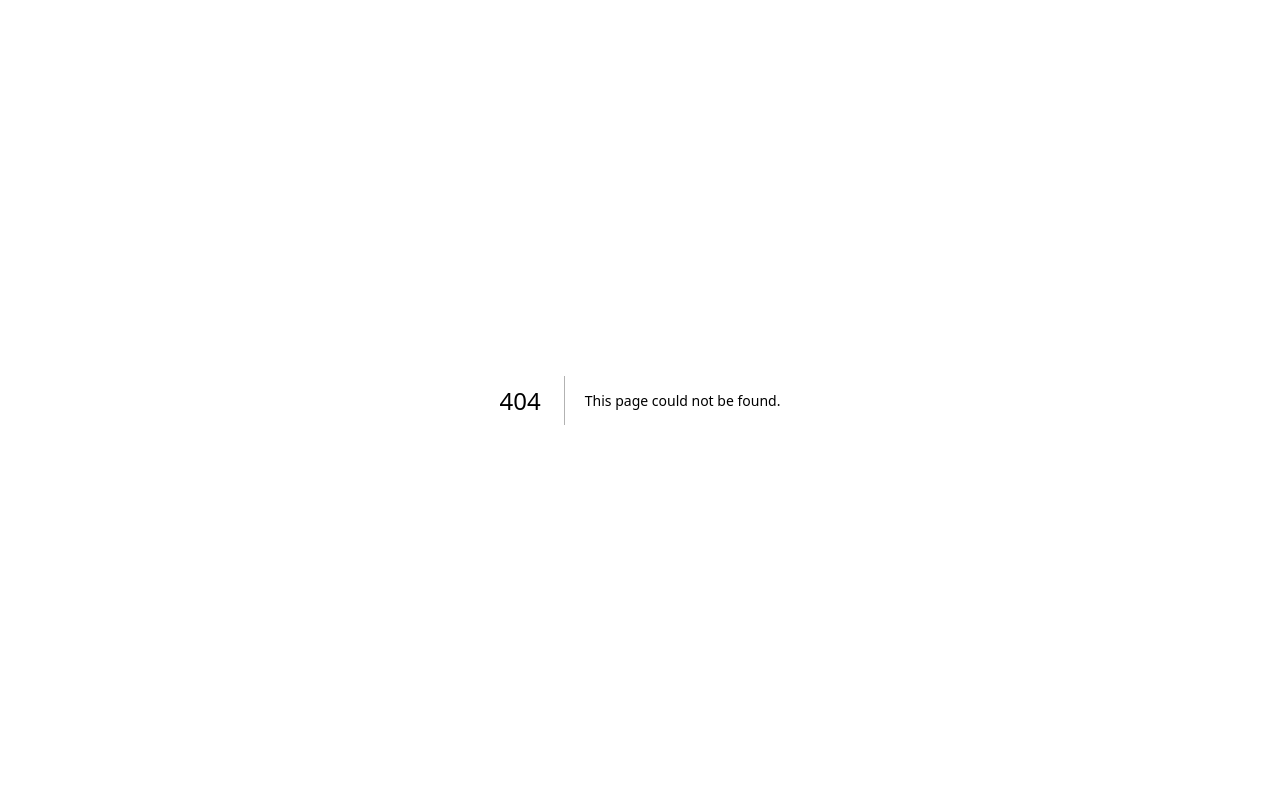
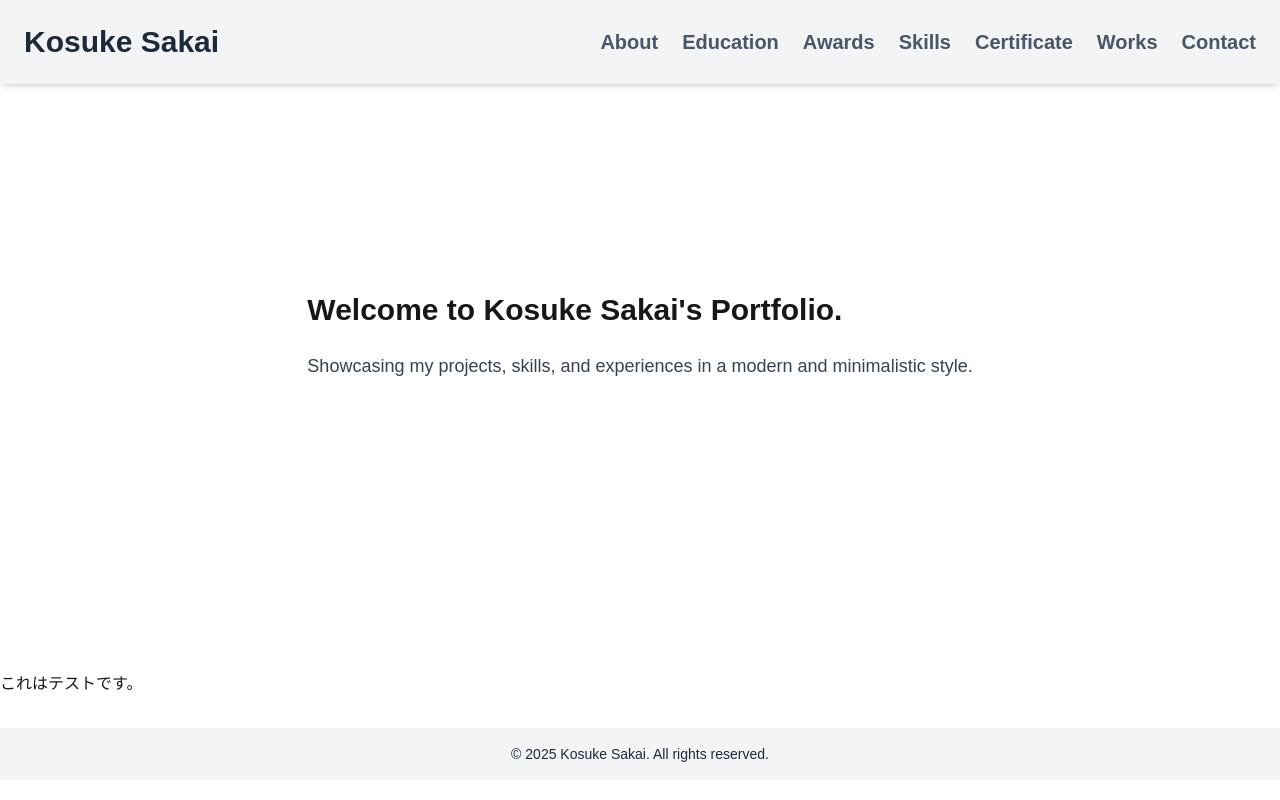
Before and after one commit to ks0727/ks_sakai_website, a Next.js app: page /works/portfolio in a window 1280 px wide. Before the commit this address had no page. Built offline with nearby package versions, Linux system fonts and the light colour scheme.

Commit message:
add some sections

```diff
--- a/src/app/components/AboutMe.tsx
+++ b/src/app/components/AboutMe.tsx
@@ -5,10 +5,10 @@ export function AboutMe(){
         <section id="about" className="w-[60%] mx-auto px-4 py-20 pt-32">
         <h3 className="text-2xl font-bold mb-8 text-center">About Me</h3>
 
-        <div className="flex flex-col md:flex-row items-center md:items-start space-y-8 md:space-y-0 md:space-x-12 text-left">
+        <div className="flex flex-col md:flex-row items-center md:justify-center space-y-8 md:space-y-0 md:space-x-12 text-left mx-auto">
         {/* 丸い写真 */}
         <img
-            src="/my-photo.jpg"
+            src="/images/my_photo.png"
             className="w-40 h-40 rounded-full object-cover shadow-md"
         />
 
--- /dev/null
+++ b/src/app/components/Certificate.tsx
@@ -0,0 +1,26 @@
+export function Certificate(){
+    //資格セクション
+    return (
+        <section id="certificate" className="w-[60%] mx-auto px-4 py-20 pt-32">
+        <h3 className="text-2xl font-bold mb-8 text-center">Certificate</h3>
+        <div className="flex flex-col gap-6">
+            <div className="bg-white rounded-2xl shadow-md p-4 border border-gray-200 w-full mb-6">
+                <h4 className="text-lg font-semibold">AWS認定クラウドプラクティショナー</h4>
+                <p className="text-sm text-gray-500 mt-2">Dec. 2024</p>
+            </div>
+        </div>
+        <div className="bg-white rounded-2xl shadow-md p-4 border border-gray-200 w-full mb-6">
+            <h4 className="text-lg font-semibold">統計検定準1級</h4>
+            <p className="text-sm text-gray-500 mt-2">Dec. 2024</p>
+        </div>
+        <div className="bg-white rounded-2xl shadow-md p-4 border border-gray-200 w-full mb-6">
+            <h4 className="text-lg font-semibold">TOEIC 930</h4>
+            <p className="text-sm text-gray-500 mt-2">Oct. 2023</p>
+        </div>
+        <div className="bg-white rounded-2xl shadow-md p-4 border border-gray-200 w-full mb-6">
+            <h4 className="text-lg font-semibold">SOLIDWORKS CAD Design Associate</h4>
+            <p className="text-sm text-gray-500 mt-2">Apr. 2023</p>
+        </div>
+        </section>
+    );
+}
--- /dev/null
+++ b/src/app/components/Contact.tsx
@@ -0,0 +1,43 @@
+'use client';
+
+import { motion } from "framer-motion";
+import { Mail, UserCircle } from "lucide-react";
+import Image from "next/image";
+
+export function Contact() {
+    return (
+    <section id="contact" className="w-full px-4 py-20 bg-gray-50 text-center">
+        <h3 className="text-2xl font-bold mb-12">Contact</h3>
+
+        <div className="flex justify-center space-x-[80px]">
+        {/* Email */}
+        <motion.a
+            href="mailto:sakai.kosuke.r6@dc.tohoku.ac.jp"
+            target="_blank"
+            rel="noopener noreferrer"
+            whileHover={{ scale: 1.1 }}
+            transition={{ duration: 0.2 }}
+        >
+        <Mail size={40} />
+        </motion.a>
+
+        {/* Wantedly */}
+        <motion.a
+            href="https://www.wantedly.com/id/kousuke_sakai_t"
+            target="_blank"
+            rel="noopener noreferrer"
+            whileHover={{ scale: 1.1 }}
+            transition={{ duration: 0.2 }}
+        >
+        <Image
+            src="/wantedly.png"
+            alt="Wantedly"
+            width={50}
+            height={50}
+            className="object-contain"
+        />
+        </motion.a>
+    </div>
+    </section>
+);
+}
--- a/src/app/components/Header.tsx
+++ b/src/app/components/Header.tsx
@@ -1,3 +1,4 @@
+"use client"
 import { useEffect, useState, useRef } from "react";
 import { Menu, X } from "lucide-react";
 import { motion, AnimatePresence } from "framer-motion";
--- a/src/app/components/NavLinks.tsx
+++ b/src/app/components/NavLinks.tsx
@@ -5,37 +5,43 @@ export function NavLinks({ onClick }: { onClick?: () => void }) {
     return (
         <>
         <li>
-        <a href="#about" className={linkClass} onClick={onClick}>
+        <a href="/#about" className={linkClass} onClick={onClick}>
             About
             <span className={underlineClass}></span>
         </a>
         </li>
         <li>
-            <a href="#education" className={linkClass} onClick={onClick}>
+            <a href="/#education" className={linkClass} onClick={onClick}>
                 Education
                 <span className={underlineClass}></span>
             </a>
         </li>
         <li>
-            <a href="#awards" className={linkClass} onClick={onClick}>
+            <a href="/#awards" className={linkClass} onClick={onClick}>
                 Awards
                 <span className={underlineClass}></span>
             </a>
         </li>
         <li>
-            <a href="#skills" className={linkClass} onClick={onClick}>
+            <a href="/#skills" className={linkClass} onClick={onClick}>
                 Skills
                 <span className={underlineClass}></span>
             </a>
         </li>
         <li>
-            <a href="#works" className={linkClass} onClick={onClick}>
+            <a href="/#certificate" className={linkClass} onClick={onClick}>
+                Certificate
+                <span className={underlineClass}></span>
+            </a>
+        </li>
+        <li>
+            <a href="/#works" className={linkClass} onClick={onClick}>
                 Works
                 <span className={underlineClass}></span>
             </a>
         </li>
         <li>
-            <a href="#contact" className={linkClass} onClick={onClick}>
+            <a href="/#contact" className={linkClass} onClick={onClick}>
             Contact
             <span className={underlineClass}></span>
             </a>
--- /dev/null
+++ b/src/app/components/Works.tsx
@@ -0,0 +1,63 @@
+import Link from "next/link";
+import { motion } from "framer-motion";
+
+export function Works() {
+    const works = [
+        {
+            title: "ポートフォリオサイト",
+            description: "Next.jsの練習として作成しました！",
+            image: "/images/portfolio.png",
+            link: "/works/portfolio",
+            isComingSoon: true,
+        },
+        {
+            title: "日記アプリ",
+            description: "Djangoの練習として作成しました！",
+            image: "/images/diary_app.png",
+            link: "/works/travelplanner",
+            isComingSoon: true,
+        },
+        {
+            title: "画像判別アプリ",
+            description: "PyTorch + Django で作成した画像認識モデルのアプリ。",
+            image: "/images/item_desc_gen.png",
+            link: "/works/imageclassifier",
+            isComingSoon: true,
+        },
+    ];
+
+    return (
+        <section id="works" className="w-[90%] mx-auto px-4 py-20 pt-32">
+            <h3 className="text-2xl font-bold mb-12 text-center">Works</h3>
+
+            <div className="grid grid-cols-1 sm:grid-cols-2 md:grid-cols-3 gap-8">
+                {works.map((work, index) => {
+                    const card = (
+                        <motion.div
+                            whileHover={{ scale: 1.05 }}
+                            className={`bg-white rounded-2xl shadow-md overflow-hidden border border-gray-200 transition-transform ${
+                                work.isComingSoon ? "cursor-default" : "cursor-pointer"
+                            }`}
+                        >
+                            <img
+                                src={work.image}
+                                alt={work.title}
+                                className="w-full h-48 object-cover"
+                            />
+                            <div className="p-4 flex flex-col justify-between h-[150px]">
+                                <h4 className="text-lg font-semibold mb-2">{work.title}</h4>
+                                <p className="text-sm text-gray-600 mb-4">{work.description}</p>
+                            </div>
+                        </motion.div>
+                    );
+
+                    return work.isComingSoon ? (
+                        <div key={index} onClick={(e) => e.preventDefault()}>{card}</div>
+                    ) : (
+                        <Link key={index} href={work.link}>{card}</Link>
+                    );
+                })}
+            </div>
+        </section>
+    );
+}
--- a/src/app/page.tsx
+++ b/src/app/page.tsx
@@ -7,6 +7,9 @@ import { Welcome } from "./components/Welcome";
 import { AboutMe } from "./components/AboutMe";
 import { Education } from "./components/Education";
 import { Awards } from "./components/Awards";
+import { Certificate } from "./components/Certificate";
+import { Works } from "./components/Works";
+import { Contact } from "./components/Contact";
 
 export default function Home() {
   return (
@@ -18,6 +21,9 @@ export default function Home() {
       <Education />
       <Awards />
       <Skills />
+      <Certificate />
+      <Works />
+      <Contact />
       </main>
       <Footer />
     </div>
--- /dev/null
+++ b/src/app/works/portfolio/page.tsx
@@ -0,0 +1,13 @@
+import { Header } from "@/app/components/Header";
+import { Welcome } from "@/app/components/Welcome";
+import { Footer } from "@/app/components/Footer";
+export default function Portfolio(){
+    return(
+        <>
+        <Header />
+        <Welcome />
+        <h1>これはテストです。</h1>
+        <Footer />
+        </>
+    );
+}
```
